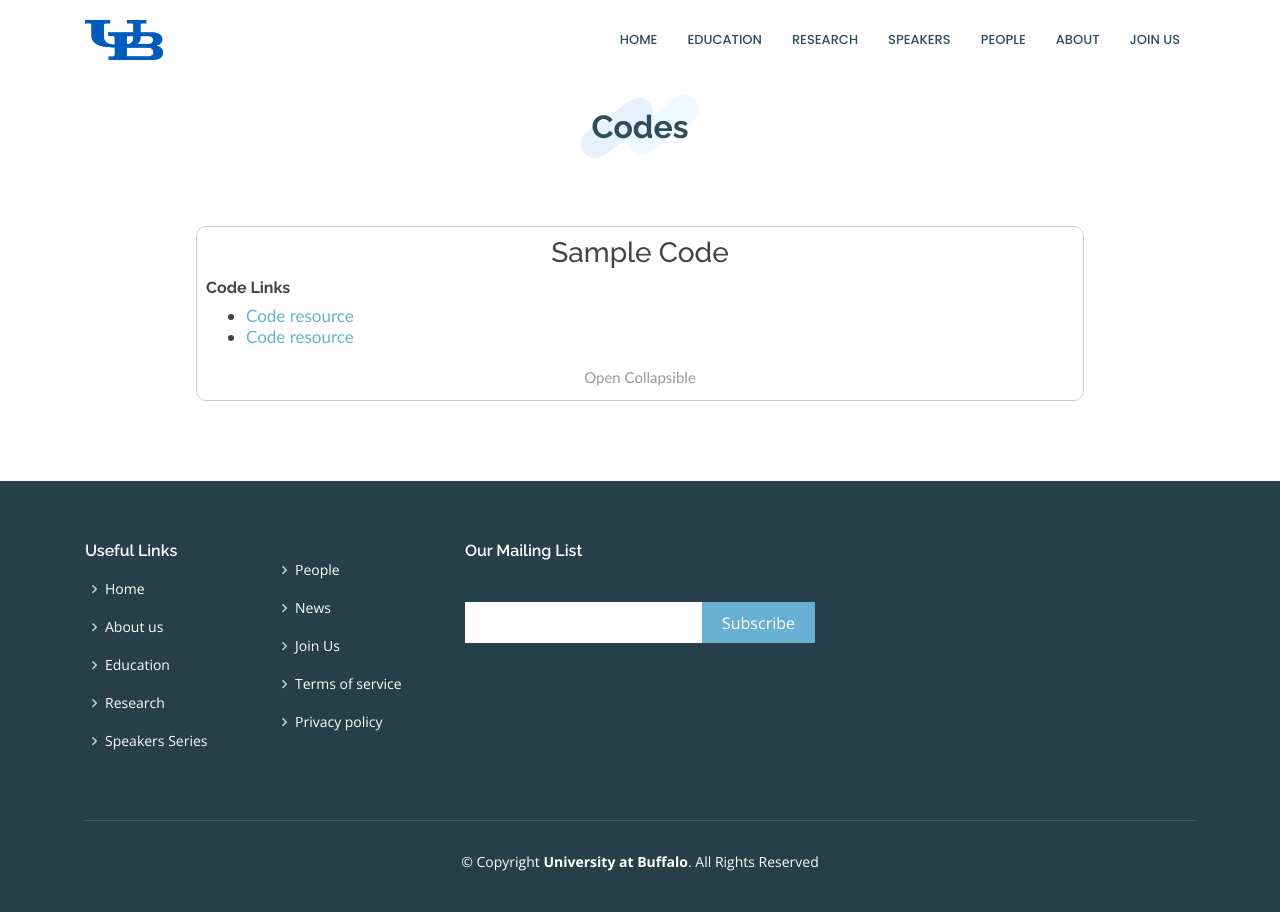
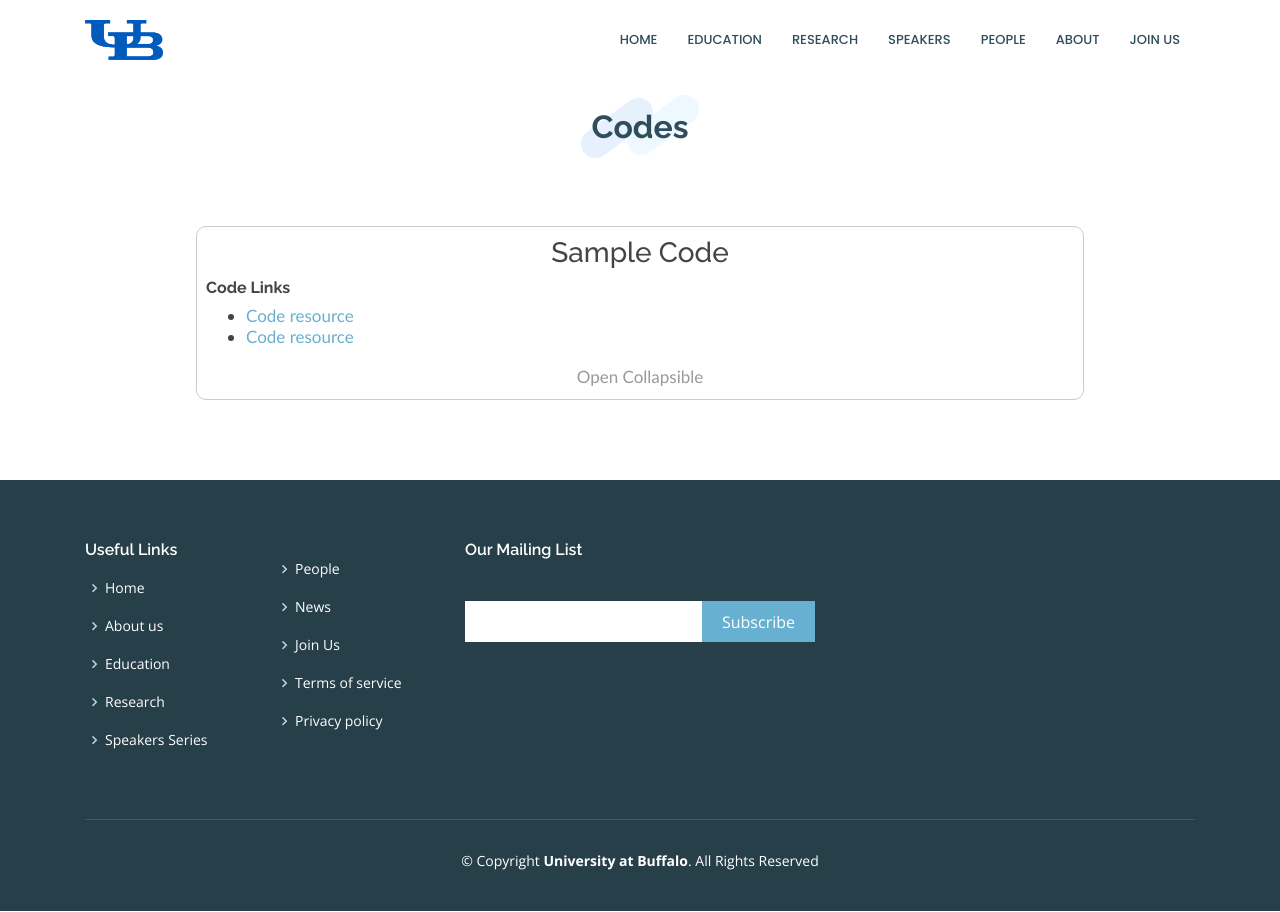
Before and after one commit to Mgeraci19/CS4SG.github.io, a Jekyll site: the page built from codes.html, in a window 1280 px wide. Built offline with Jekyll 4.4.1, drawn with Linux system fonts in a browser that asks for light colours.

Commit message:
Update codes.html

```diff
--- a/codes.html
+++ b/codes.html
@@ -34,16 +34,16 @@ title: Codes
   background-color: transparent;
   color: #999999;
   cursor: pointer;
-  padding: 5px;
+  padding: 3px;
   width: 100%;
   border: none;
   text-align: center;
   outline: none;
-  font-size: 15px;
 }
 
 .active, .collapsible:hover {
   color: #000000;
+  outline: none;
 }
 
 .content {
```
